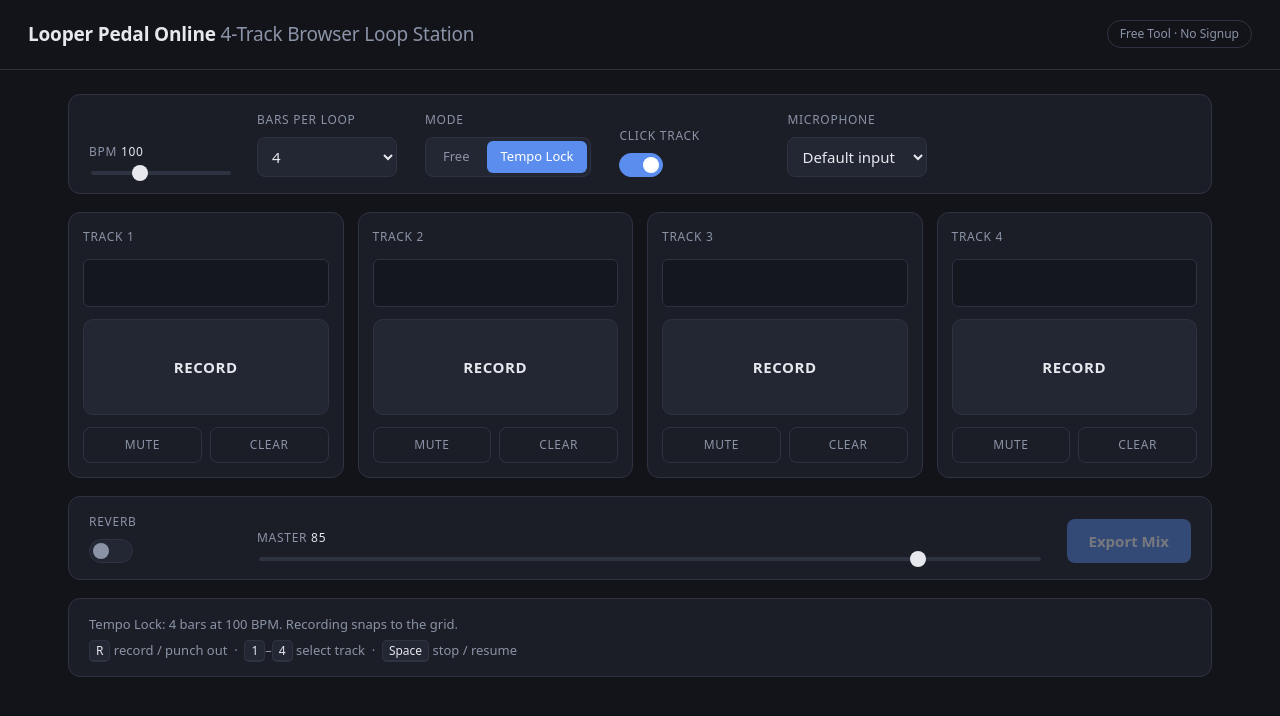
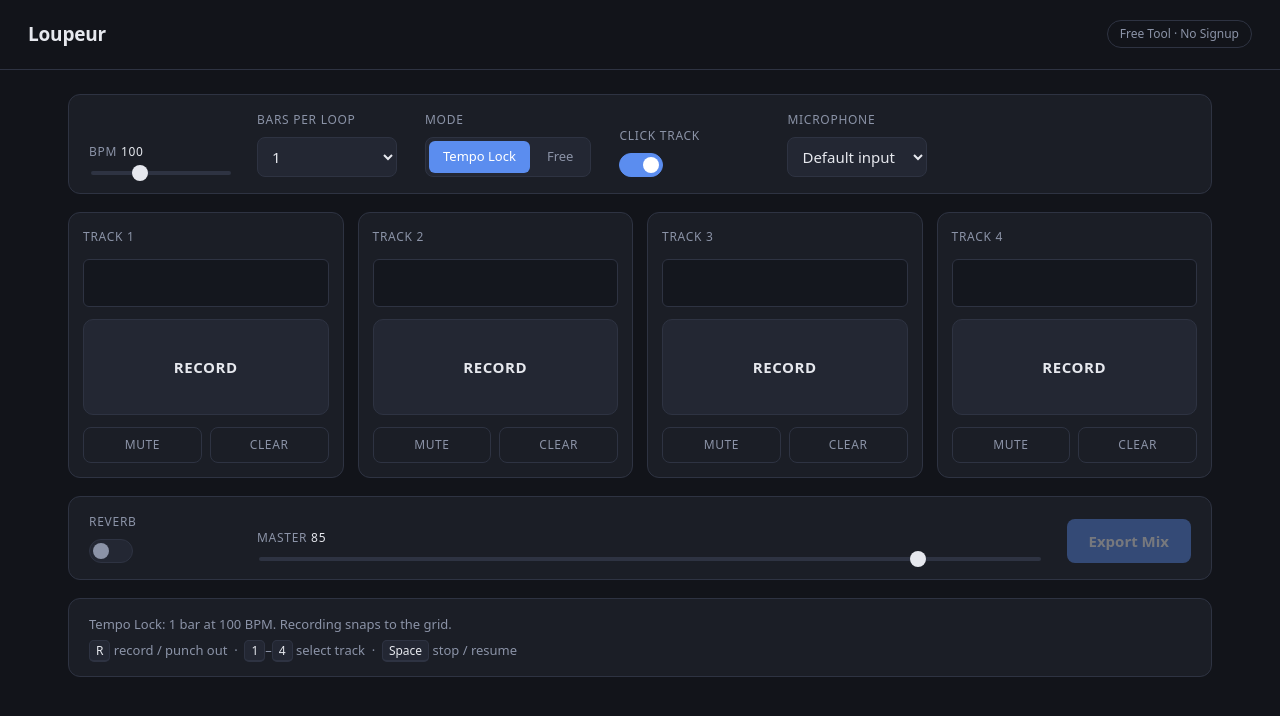
Before and after one commit to salaaad2/LOUPEUR, a plain HTML site: page index.html in a window 1280 px wide. Drawn offline with Linux system fonts and the light colour scheme.

Commit message:
change name and defaults

```diff
--- a/app.js
+++ b/app.js
@@ -31,7 +31,7 @@ const EXPORT_TAIL = 1;           // seconds of reverb tail
 const state = {
   mode: "tempo",         // "free" | "tempo"
   bpm: 100,
-  bars: 4,
+  bars: 1,
   clickOn: true,
   reverbOn: false,
   master: 0.85,
--- a/index.html
+++ b/index.html
@@ -3,7 +3,7 @@
 <head>
 <meta charset="utf-8">
 <meta name="viewport" content="width=device-width, initial-scale=1">
-<title>Looper Pedal Online — 4-Track Browser Loop Station</title>
+<title>Loupeur</title>
 <link rel="stylesheet" href="style.css">
 </head>
 <body>
@@ -11,7 +11,7 @@
 <div id="banner" class="banner" hidden></div>
 
 <header class="header">
-  <h1>Looper Pedal Online <span class="sub">4-Track Browser Loop Station</span></h1>
+  <h1>Loupeur</h1>
   <span class="badge">Free Tool · No Signup</span>
 </header>
 
@@ -26,9 +26,9 @@
     <div class="control">
       <label for="bars">Bars per loop</label>
       <select id="bars">
-        <option value="1">1</option>
+        <option value="1" selected>1</option>
         <option value="2">2</option>
-        <option value="4" selected>4</option>
+        <option value="4">4</option>
         <option value="8">8</option>
       </select>
     </div>
@@ -36,8 +36,8 @@
     <div class="control">
       <label>Mode</label>
       <div class="segmented" id="mode">
+        <button type="button" data-mode="tempo" class="on">Tempo Lock</button>
         <button type="button" data-mode="free">Free</button>
-        <button type="button" data-mode="tempo" class="on">Tempo Lock</button>
       </div>
     </div>
 
```
